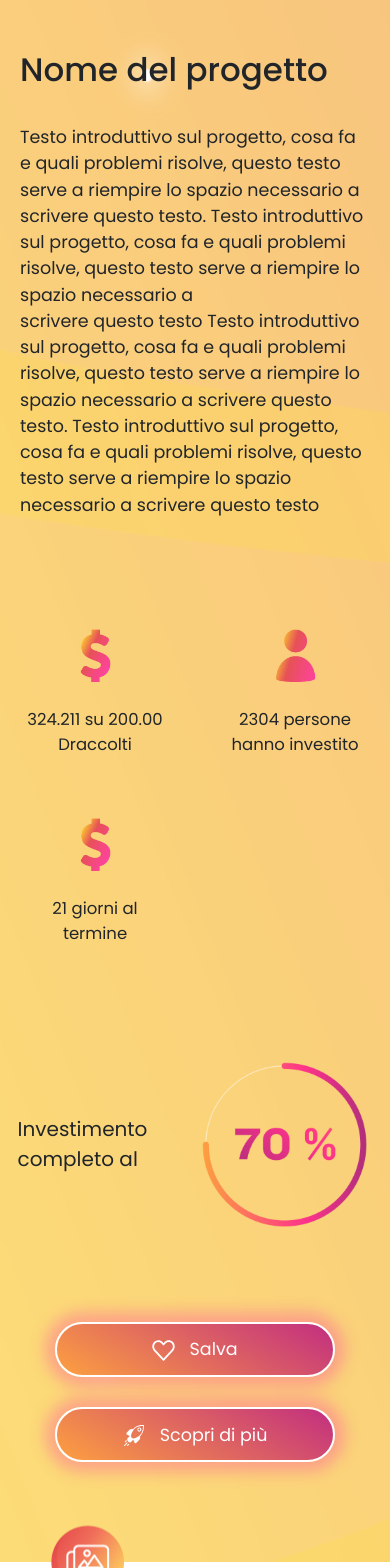
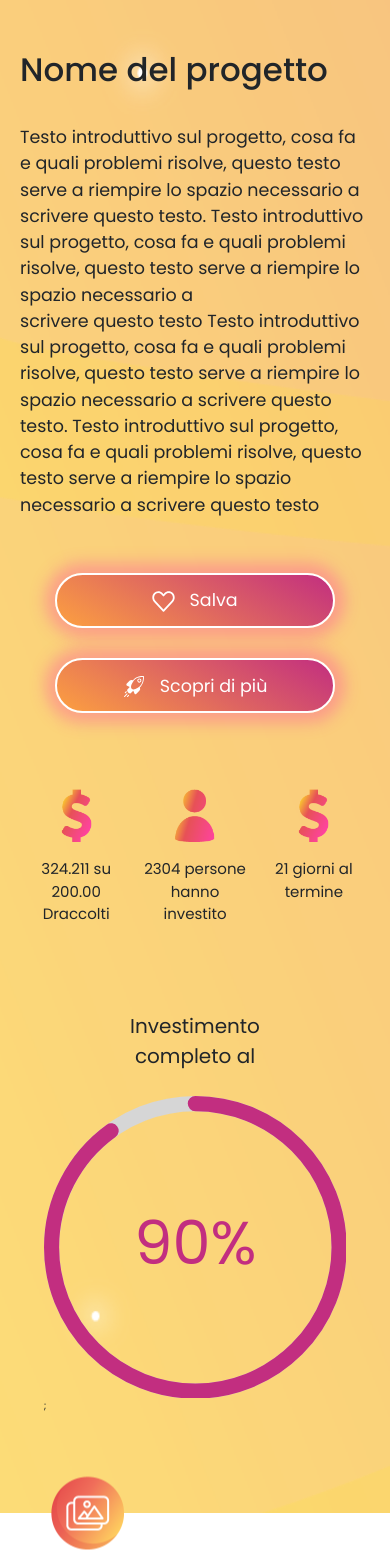
Before and after one commit to saimabbas/dopot, a React (Create React App) app: page / in a window 390 px wide. Shown: the top 1568 px of the page. Built offline with nearby package versions, Linux system fonts and the light colour scheme.

Commit message:
Code pushed - finalized

```diff
--- a/package.json
+++ b/package.json
@@ -10,6 +10,7 @@
     "bootstrap": "^5.2.0",
     "react": "^18.2.0",
     "react-bootstrap": "^2.4.0",
+    "react-circular-progressbar": "^2.1.0",
     "react-dom": "^18.2.0",
     "react-icons": "^4.4.0",
     "react-scripts": "5.0.1",
--- a/src/styles/paginacard.css
+++ b/src/styles/paginacard.css
@@ -53,7 +53,7 @@
   display: flex;
   flex-direction: column;
   align-items: center;
-  justify-content: center;
+  justify-content: flex-start;
 }
 .pc-hero-icon-grid-card img {
   width: max-content;
@@ -75,6 +75,7 @@
 .pc-70-box p {
   font-size: 2rem;
   margin: 0 5rem 0 0;
+  text-align: center;
 }
 .pc-70-box img {
   width: 50%;
@@ -84,10 +85,11 @@
   width: 100%;
   display: flex;
   align-items: center;
-  justify-content: center;
+  justify-content: flex-start;
+  margin: 5rem 0 0;
 }
 .pc-btn-box button {
-  margin: 0 2.5rem;
+  margin: 0 2.5rem 0 0;
 }
 .anchor-links-box {
   width: 100%;
@@ -236,7 +238,12 @@
   background-clip: text;
   -webkit-text-fill-color: transparent;
 }
-
+.CircularProgressbar .CircularProgressbar-text {
+  fill: #c22e80 !important;
+}
+.CircularProgressbar .CircularProgressbar-path {
+  stroke: #c22e80 !important;
+}
 /* Styles for Large Laptops */
 @media screen and (max-width: 1040px) {
   .pc-btn-box {
@@ -277,10 +284,11 @@
     font-size: 3.25rem;
   }
   .pc-hero-icon-grid {
-    grid-template-columns: 1fr 1fr;
+    grid-gap: 0.65rem;
   }
   .pc-btn-box {
     flex-direction: column;
+    margin: 2.5rem 0 0 0;
   }
   .pc-btn-box button {
     margin: 3rem 0 0 0;
@@ -293,4 +301,20 @@
   .blogpost-box img {
     height: max-content;
   }
+  .pc-70-box {
+    flex-direction: column;
+    margin: 7.5rem 0 0 0;
+  }
+  .pc-70-box p {
+    margin: 0 0 2.5rem 0;
+  }
+  .pc-hero-icon-grid-card p {
+    font-size: 1.5rem;
+  }
+  .pc-hero-icon-grid-card img {
+    margin: 0 0 1.5rem 0;
+  }
+  .pc-hero-grid {
+    grid-gap: 7.5rem;
+  }
 }
--- a/src/views/PaginaCard.jsx
+++ b/src/views/PaginaCard.jsx
@@ -13,8 +13,11 @@ import BlogImg from "../assets/img/void.jpg";
 import IconInfoCard from "../components/PaginaCard/IconInfoCard";
 import BlogPost from "../components/PaginaCard/BlogPost";
 import InvestiCard from "../components/PaginaCard/InvestiCard";
+import { CircularProgressbar } from "react-circular-progressbar";
+import "react-circular-progressbar/dist/styles.css";
 
 const PaginaCard = () => {
+  const percentage = 90;
   return (
     <div className="app">
       <main className="pagina-card">
@@ -41,6 +44,14 @@ const PaginaCard = () => {
                   fa e quali problemi risolve, questo testo serve a riempire lo
                   spazio necessario a scrivere questo testo
                 </p>
+                <div className="pc-btn-box">
+                  <button className="grd-btn dopot-btn-lg">
+                    <img src={IconHeart} alt="IconPlane" /> Salva
+                  </button>
+                  <button className="grd-btn dopot-btn-lg">
+                    <img src={IconPlane} alt="IconPlane" /> Scopri di più
+                  </button>
+                </div>
               </div>
               <div className="pc-hero-grid-right">
                 <div className="pc-hero-icon-grid">
@@ -61,17 +72,16 @@ const PaginaCard = () => {
                   <p>
                     Investimento <br /> completo al
                   </p>
-                  <img src={PC70} alt="PC70" />
+                  <div className="graph-box">
+                    <CircularProgressbar
+                      value={percentage}
+                      text={`${percentage}%`}
+                      strokeWidth={5}
+                    />
+                    ;
+                  </div>
                 </div>
               </div>
-            </div>
-            <div className="pc-btn-box">
-              <button className="grd-btn dopot-btn-lg">
-                <img src={IconHeart} alt="IconPlane" /> Salva
-              </button>
-              <button className="grd-btn dopot-btn-lg">
-                <img src={IconPlane} alt="IconPlane" /> Scopri di più
-              </button>
             </div>
           </div>
         </section>
```
Also changed, not shown: 1 other file (tests, documents, lock files or other folders).
